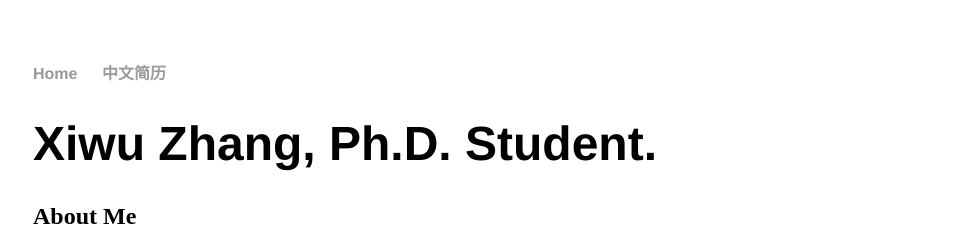
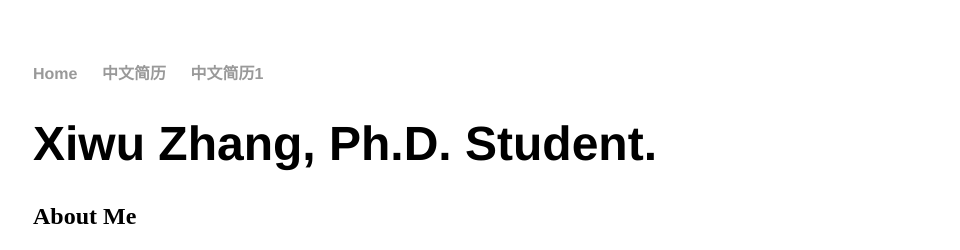
Before and after one commit to zxw1992/zxw1992.github.io, a Jekyll site: the page built from index.html, in a window 1280 px wide. Shown: the top 250 px of the page, without its empty margins (159-1119 px from the left). Built offline with Jekyll 4.4.1, drawn with Linux system fonts in a browser that asks for light colours.

Commit message:
Update default.html
update

```diff
--- a/_layouts/default.html
+++ b/_layouts/default.html
@@ -14,6 +14,7 @@
 <ul>
 <li><a href="/">Home</a></li>
 <li><a href="/cv">中文简历</a></li>
+<li><a href="/cv/cv-classic.pdf">中文简历1</a></li>
 </ul>
     </nav>
 <div class="container">
```
